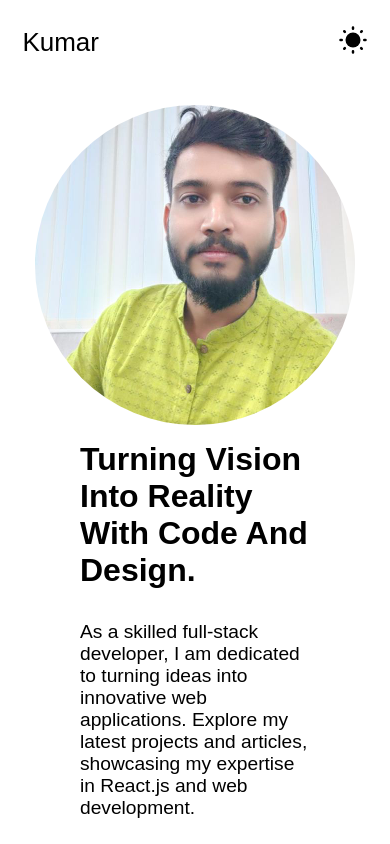
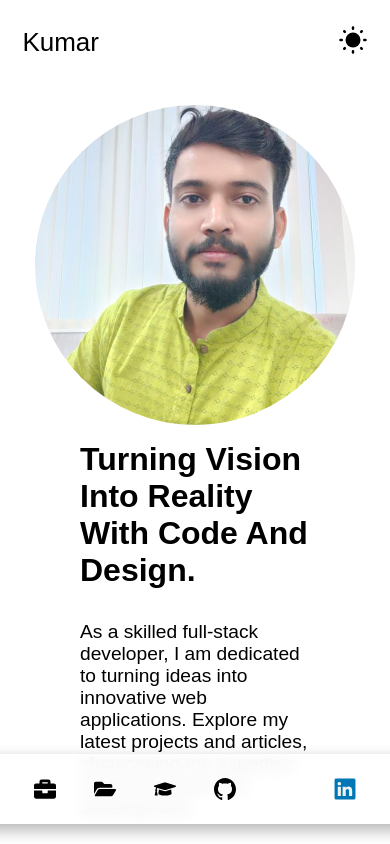
Before and after one commit to Raviyadav4224/portfolio, a React (Create React App) app: page / in a window 390 px wide. Shown: the top 844 px of the page. Built offline with nearby package versions, Linux system fonts and the light colour scheme.

Commit message:
BottomNavigation bar added

```diff
--- a/src/App.jsx
+++ b/src/App.jsx
@@ -7,16 +7,18 @@ import Work from "./components/Work/Work";
 import Contact from "./components/Contact/Contact";
 import "./App.scss";
 import { Toaster } from "react-hot-toast";
+import BottomNav from "./components/BottomNav";
 const App = () => {
   return (
     <>
       <Header/>
       <Home />
+      <About />
       <Projects />
-      <About />
       <Work />
       <Contact />
       <Footer />
+      <BottomNav />
       <Toaster
         toastOptions={{
           success: {
--- /dev/null
+++ b/src/components/BottomNav.css
@@ -0,0 +1,112 @@
+.bottom-nav {
+  position: fixed;
+  bottom: 20px;
+  left: 50%;
+  transform: translateX(-50%);
+  display: none;
+  justify-content: space-around;
+  align-items: center;
+  width: auto;
+  padding: 12px 18px;
+  border-radius: 50px;
+  background: rgba(17, 24, 39, 0.9);
+  backdrop-filter: blur(8px);
+  box-shadow: 0 6px 16px rgba(0, 0, 0, 0.3);
+  z-index: 999;
+  gap: 14px;
+  transition: transform 0.3s ease-in-out, background 0.3s ease, color 0.3s ease;
+}
+
+/* Light mode */
+.bottom-nav.light {
+  background: rgba(255, 255, 255, 0.9);
+  color: #000;
+}
+
+/* Dark mode */
+.bottom-nav.dark {
+  background: rgba(0, 0, 0, 0.9);
+  color: #fff;
+}
+
+/* Show only on mobile (≤885px) */
+@media (max-width: 885px) {
+  .bottom-nav {
+    display: flex;
+  }
+}
+
+/* Icon wrapper */
+.bottom-nav a,
+.bottom-nav span {
+  color: inherit;
+  text-decoration: none;
+  font-size: 22px;
+  display: flex;
+  align-items: center;
+  justify-content: center;
+  padding: 12px;
+  border-radius: 50%;
+  transition: all 0.2s ease-in-out;
+  position: relative; /* needed for tooltip */
+  cursor: pointer;
+}
+
+/* Normalize all icons (React Icons + custom SVGs) */
+.bottom-nav a svg,
+.bottom-nav span svg {
+  width: 22px;
+  height: 22px;
+  flex-shrink: 0;
+}
+
+/* Hover effect */
+.bottom-nav a:hover,
+.bottom-nav span:hover {
+  background: rgba(59, 130, 246, 0.2);
+  color: #3b82f6;
+  transform: scale(1.15);
+}
+
+/* Tooltip styling */
+.bottom-nav a::after,
+.bottom-nav span::after {
+  content: attr(data-tooltip);
+  position: absolute;
+  bottom: 45px;
+  left: 50%;
+  transform: translateX(-50%);
+  background: #1f2937;
+  color: #fff;
+  font-size: 12px;
+  padding: 4px 8px;
+  border-radius: 6px;
+  opacity: 0;
+  pointer-events: none;
+  white-space: nowrap;
+  transition: opacity 0.2s ease-in-out, transform 0.2s ease-in-out;
+}
+
+/* Tooltip arrow */
+.bottom-nav a::before,
+.bottom-nav span::before {
+  content: "";
+  position: absolute;
+  bottom: 35px;
+  left: 50%;
+  transform: translateX(-50%);
+  border-width: 5px;
+  border-style: solid;
+  border-color: #1f2937 transparent transparent transparent;
+  opacity: 0;
+  transition: opacity 0.2s ease-in-out;
+}
+
+/* Show tooltip on hover */
+.bottom-nav a:hover::after,
+.bottom-nav span:hover::after,
+.bottom-nav a:hover::before,
+.bottom-nav span:hover::before {
+  opacity: 1;
+  transform: translateX(-50%) translateY(-2px);
+}
--- /dev/null
+++ b/src/components/BottomNav.jsx
@@ -0,0 +1,67 @@
+import {
+  FaHome,
+  FaBriefcase,
+  FaGraduationCap,
+  FaFolderOpen,
+  FaMoon,
+} from "react-icons/fa";
+import "./BottomNav.css";
+import { useDispatch, useSelector } from "react-redux";
+import { toggleDarkMode } from "../redux/actions";
+import Github from "./Icons/Github";
+import Instagram from "./Icons/Instagram";
+import Linkedin from "./Icons/Linkedin";
+import { userdata } from "../assets/data";
+
+const BottomNav = () => {
+  const dispatch = useDispatch();
+  const { isDark } = useSelector((state) => state.darkMode);
+
+  return (
+    <div className={`bottom-nav ${isDark ? "dark" : "light"}`}>
+      {/* Internal navigation */}
+      <a href="#hero" data-tooltip="Home">
+        <FaHome />
+      </a>
+      <a href="#about" data-tooltip="Work">
+        <FaBriefcase />
+      </a>
+      <a href="#projects" data-tooltip="Projects">
+        <FaFolderOpen />
+      </a>
+      <a href="#work" data-tooltip="Education">
+        <FaGraduationCap />
+      </a>
+
+      <span
+        onClick={() => window.open(userdata?.socialMediaLinks?.github, "_blank")}
+        data-tooltip="GitHub"
+      >
+        <Github />
+      </span>
+      <span
+        onClick={() => window.open(userdata?.socialMediaLinks?.instagram, "_blank")}
+        data-tooltip="Instagram"
+      >
+        <Instagram />
+      </span>
+      <span
+        onClick={() => window.open(userdata?.socialMediaLinks?.linkedin, "_blank")}
+        data-tooltip="LinkedIn"
+      >
+        <Linkedin />
+      </span>
+
+      {/* Dark mode toggle */}
+      <a
+        href="#"
+        onClick={() => dispatch(toggleDarkMode(!isDark))}
+        data-tooltip="Toggle Dark Mode"
+      >
+        <FaMoon />
+      </a>
+    </div>
+  );
+};
+
+export default BottomNav;
--- a/src/components/Contact/Contact.scss
+++ b/src/components/Contact/Contact.scss
@@ -10,7 +10,6 @@
   padding: 2rem 4rem;
   line-height: 25px;
   position: relative;
-  top: 10vh;
 
   > h1 {
     font-size: 2.8rem;
```
